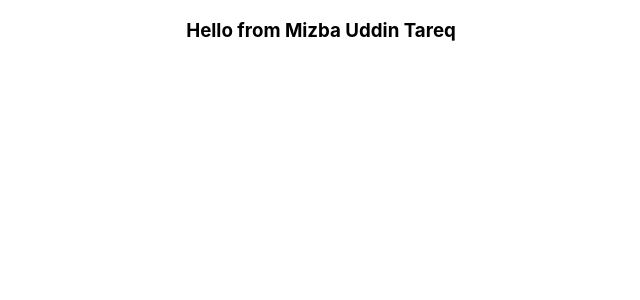
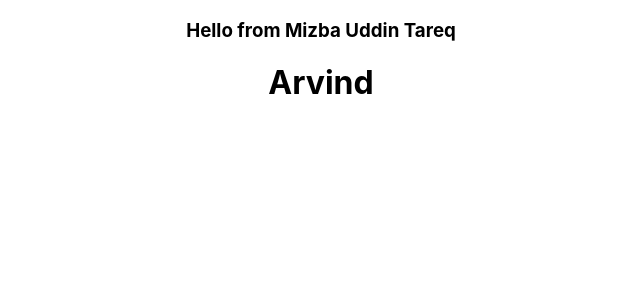
Before and after one commit to mizbauddintareq/bd-commerce, a React (Create React App) app: page / in a window 1280 px wide. Shown: the top 300 px of the page, without its empty margins (319-959 px from the left). Built offline with nearby package versions, Linux system fonts and the light colour scheme.

Commit message:
testing..

```diff
--- a/src/App.js
+++ b/src/App.js
@@ -5,6 +5,7 @@ function App() {
   return (
     <div className="App">
       <h3>Hello from Mizba Uddin Tareq</h3>
+      <h1>Arvind</h1>
     </div>
   );
 }
```
Also changed, not shown: 1 other file (tests, documents, lock files or other folders).
